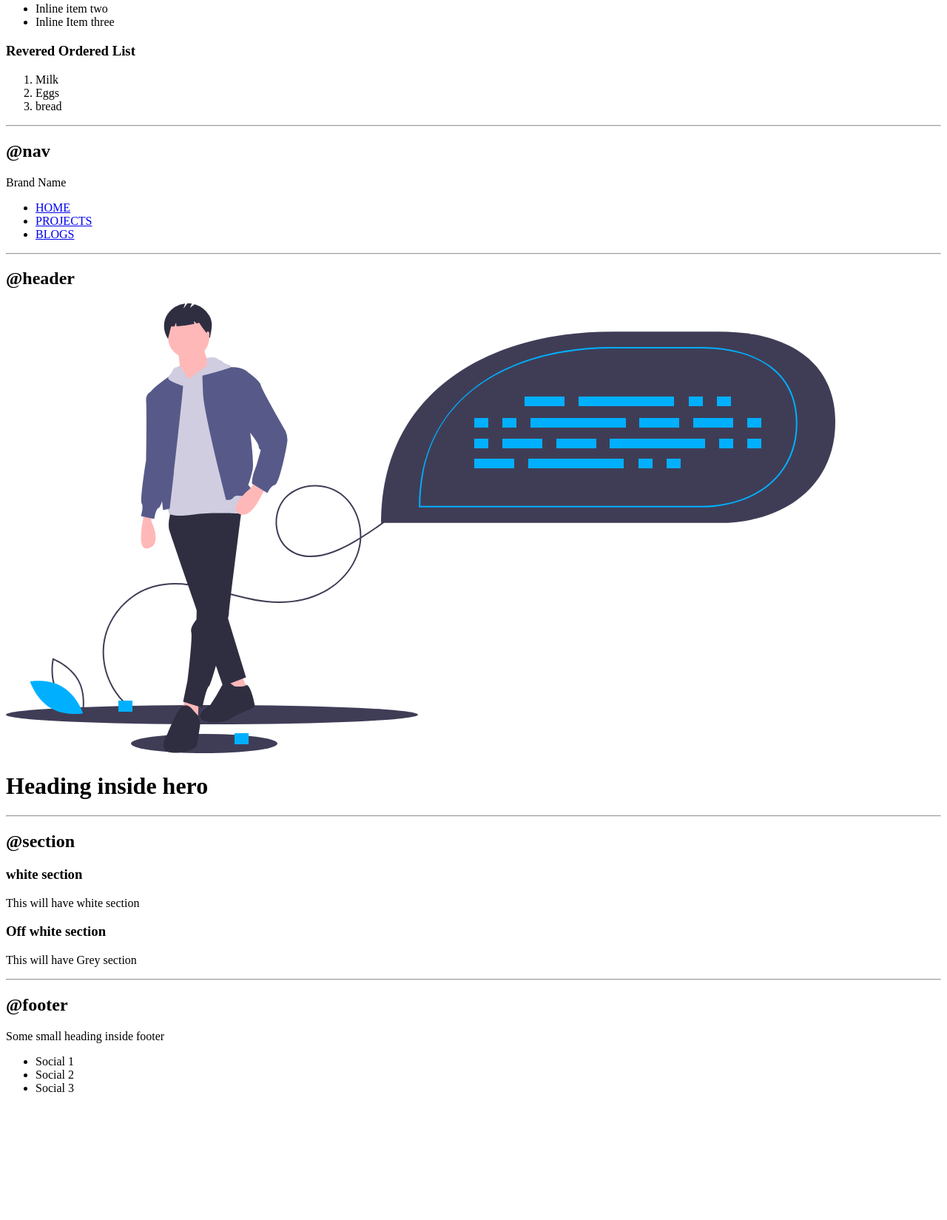
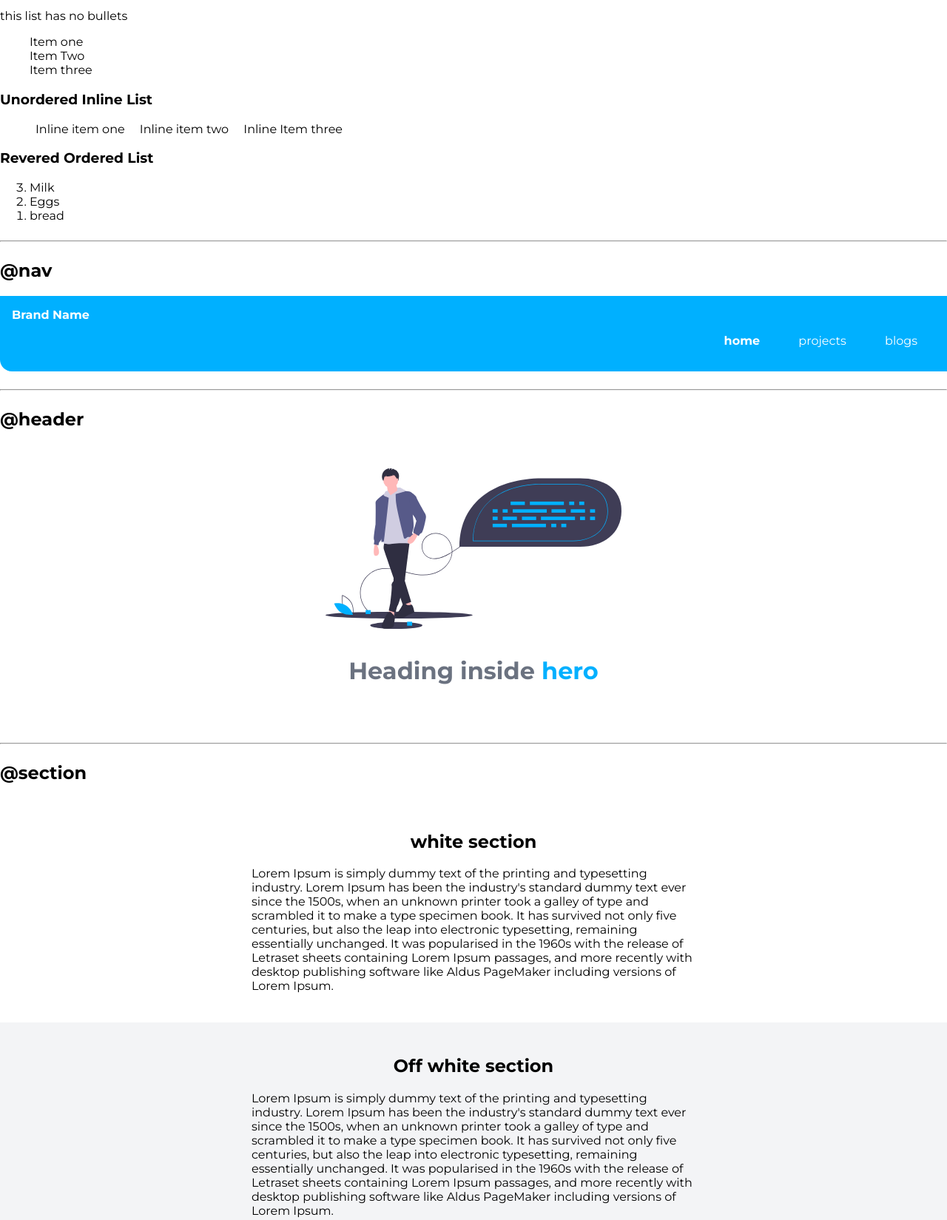
Before and after one commit to kunwar-11/portfolio, a plain HTML site: page index.html in a window 1280 px wide. Shown: the part 885-2534 px from the top of the page at 74% size. Before the commit the page ends 2381 px from the top, so only its background shows below. Drawn offline with Linux system fonts and the light colour scheme.

Commit message:
added css

```diff
--- a/index.html
+++ b/index.html
@@ -3,6 +3,7 @@
 <head>
     <meta charset="UTF-8">
     <meta name="viewport" content="width=device-width, initial-scale=1.0">
+    <link rel="stylesheet" href="styles.css">
     <title>Component library</title>
 </head>
 <body>
@@ -20,28 +21,34 @@
         <p>This a paragraph it is regular text size and is use to write descriptions. This is free flowing and will wrap at the end like a paragraph</p>
 
         <small>This is relatively smaller text</small>
+        <p>
+            This paragraph has a <strong>bold</strong> text
+        </p>
+
+        <hr>
 
         <h2>@containers</h2>
 
         <h3>fluid container</h3>
-        <div>This is a fluid container and it go till the end of the page</div>
+        <div class="container">This is a fluid container and it go till the end of the page</div>
 
         <h3>centered container</h3>
-        <div>This is a centered container and it will go till the specified width</div>
+        <div class="container-center">This is a centered container and it will go till the specified width</div>
 
         <hr>
 
         <h2>@links</h2>
 
-        <a href="/">Primary Link</a>
-        <a href="/">Secondary Link</a>
+        <a class="link link-primary" href="/">Primary Link</a>
+        <a class="link link-secondary" href="/">Secondary Link</a>
 
         <hr>
 
        <h2>@lists</h2>
 
        <h3>Unordered List</h3>
-       <ul>
+       <p>this list has no bullets</p>
+       <ul class="non-bullet">
             <li>Item one</li>
             <li>Item Two</li>
             <li>Item three</li>
@@ -49,14 +56,14 @@
 
        <h3>Unordered Inline List</h3>
 
-       <ul>
-           <li>Inline item one</li>
-           <li>Inline item two</li>
-           <li>Inline Item three</li>
+       <ul class="non-bullet ">
+           <li class="list-inline">Inline item one</li>
+           <li class="list-inline">Inline item two</li>
+           <li class="list-inline">Inline Item three</li>
        </ul>
 
        <h3>Revered Ordered List</h3>
-       <ol>
+       <ol reversed>
            <li>Milk</li>
            <li>Eggs</li>
            <li>bread</li>
@@ -66,17 +73,17 @@
 
        <h2>@nav</h2>
 
-       <nav>
-           <div>Brand Name</div>
-           <ul>
-               <li>
-                   <a href="/">HOME</a>
+       <nav class="navigation container">
+           <div class="nav-brand">Brand Name</div>
+           <ul class="non-bullet nav-pills">
+               <li class="list-inline">
+                   <a class="link active" href="/">home</a>
                </li>
-               <li>
-                   <a href="/">PROJECTS</a>
+               <li class="list-inline">
+                   <a class="link" href="/">projects</a>
                </li>
-               <li>
-                   <a href="/">BLOGS</a>
+               <li class="list-inline">
+                   <a class="link" href="/">blogs</a>
                </li>
            </ul>
        </nav>
@@ -84,33 +91,46 @@
 
        <h2>@header</h2>
 
-       <header>
-           <img src="images\hero-img.svg" alt="">
-           <h1>Heading inside hero</h1>
+       <header class="hero">
+           <img class="hero-img" src="images\hero-img.svg" alt="">
+           <h1 class="hero-heading">Heading inside <span style="color: var(--primary-color);"> hero</span></h1>
        </header>
 
        <hr>
 
        <h2>@section</h2>
-       <section>
-            <h3>white section</h3>
-             <p>This will have white section</p>
+       <section class="
+       section">
+        <div class="container-center">
+            <h1>white section</h1>
+            <p>Lorem Ipsum is simply dummy text of the printing and typesetting industry. Lorem Ipsum has been the industry's standard dummy text ever since the 1500s, when an unknown printer took a galley of type and scrambled it to make a type specimen book. It has survived not only five centuries, but also the leap into electronic typesetting, remaining essentially unchanged. It was popularised in the 1960s with the release of Letraset sheets containing Lorem Ipsum passages, and more recently with desktop publishing software like Aldus PageMaker including versions of Lorem Ipsum.</p>
+        </div>
        </section>
-       <section>
-           <h3>Off white section</h3>
-           <p>This will have Grey section</p>
+       <section class="
+       section ow">
+        <div class="container-center ">
+            <h1>Off white section</h1>
+            <p>Lorem Ipsum is simply dummy text of the printing and typesetting industry. Lorem Ipsum has been the industry's standard dummy text ever since the 1500s, when an unknown printer took a galley of type and scrambled it to make a type specimen book. It has survived not only five centuries, but also the leap into electronic typesetting, remaining essentially unchanged. It was popularised in the 1960s with the release of Letraset sheets containing Lorem Ipsum passages, and more recently with desktop publishing software like Aldus PageMaker including versions of Lorem Ipsum.</p>
+        </div>
        </section>
 
        <hr>
 
        <h2>@footer</h2>
 
-       <footer>
-           <div> Some small heading inside footer</div>
-           <ul>
-               <li>Social 1</li>
-               <li>Social 2</li>
-               <li>Social 3</li>
+       <footer class="footer">
+           <div class="footer-heading"> Some small heading inside footer</div>
+           <ul class="non-bullet">
+               <li class="list-inline">
+                   <a class="link" href="/">Social 1</a>
+               </li>
+               <li class="list-inline">
+                    <a class="link" href="/">Social 2</a>
+               </li>
+               <li class="list-inline">
+                  <a class="link" href="/">Social 3</a>
+               </li>
+
            </ul>
        </footer>
 
--- /dev/null
+++ b/styles.css
@@ -0,0 +1,134 @@
+@import url('https://fonts.googleapis.com/css2?family=Montserrat:wght@400;700&display=swap');
+
+:root {
+    --primary-color: #00B0FF;
+    --gray: #6B7280;
+    --off-white: #F3F4F6;
+}
+body{
+    font-family: 'Montserrat', sans-serif;
+    margin: 0px;
+}
+
+hr {
+    margin: 1.5rem 0rem;
+}
+/* containers */
+
+.container {
+    padding-right: 1rem;
+    padding-left: 1rem;
+}
+
+.container-center {
+    max-width: 600px;
+    margin: auto;
+}
+
+/* links */
+
+.link {
+    text-decoration: none;
+    padding: 0.5rem 1rem;
+}
+
+.link-primary {
+    background-color: var(--primary-color);
+    color: white;
+    border-radius: 0.6rem;
+}
+
+.link-secondary {
+    color: var(--primary-color);
+    border: solid;
+    border-width: 1px;
+    border-color: var(--primary-color);
+    border-radius: 0.6rem;
+}
+
+/* Lists */
+
+.non-bullet {
+    list-style: none;
+}
+
+.list-inline {
+    display: inline;
+    padding: 0rem 0.5rem;
+}
+
+/* nav */
+
+.navigation {
+    background-color: var(--primary-color);
+    color: white;
+    padding: 1rem;
+    border-bottom-left-radius: 1rem;
+}
+
+.navigation .link {
+    color: white;
+}
+
+.nav-brand {
+    font-weight: bold;
+}
+
+.nav-pills {
+    text-align: right;
+}
+
+.navigation .active {
+    font-weight: bold;
+}
+
+
+
+/* hero/header section */
+
+.hero {
+    padding: 2rem;
+}
+
+.hero .hero-img {
+    max-width: 400px;
+    margin: auto;
+    display: block;
+}
+
+.hero .hero-heading {
+    padding-top: 1rem;
+    color: var(--gray);
+    text-align: center;
+}
+
+/* sections */
+
+.section {
+    padding: 1.5rem;
+}
+
+.section h1{
+    text-align: center;
+}
+
+.ow {
+    background-color: var(--off-white);
+}
+
+/* footer */
+
+.footer {
+    padding: 2rem 0rem;
+    background-color: var(--primary-color);
+    text-align: center;
+    color: white;
+    border-top-right-radius: 1rem;
+}
+
+.footer .link {
+    color: white;
+}
+.footer .non-bullet {
+    padding-inline-start: 0px;
+}
```
